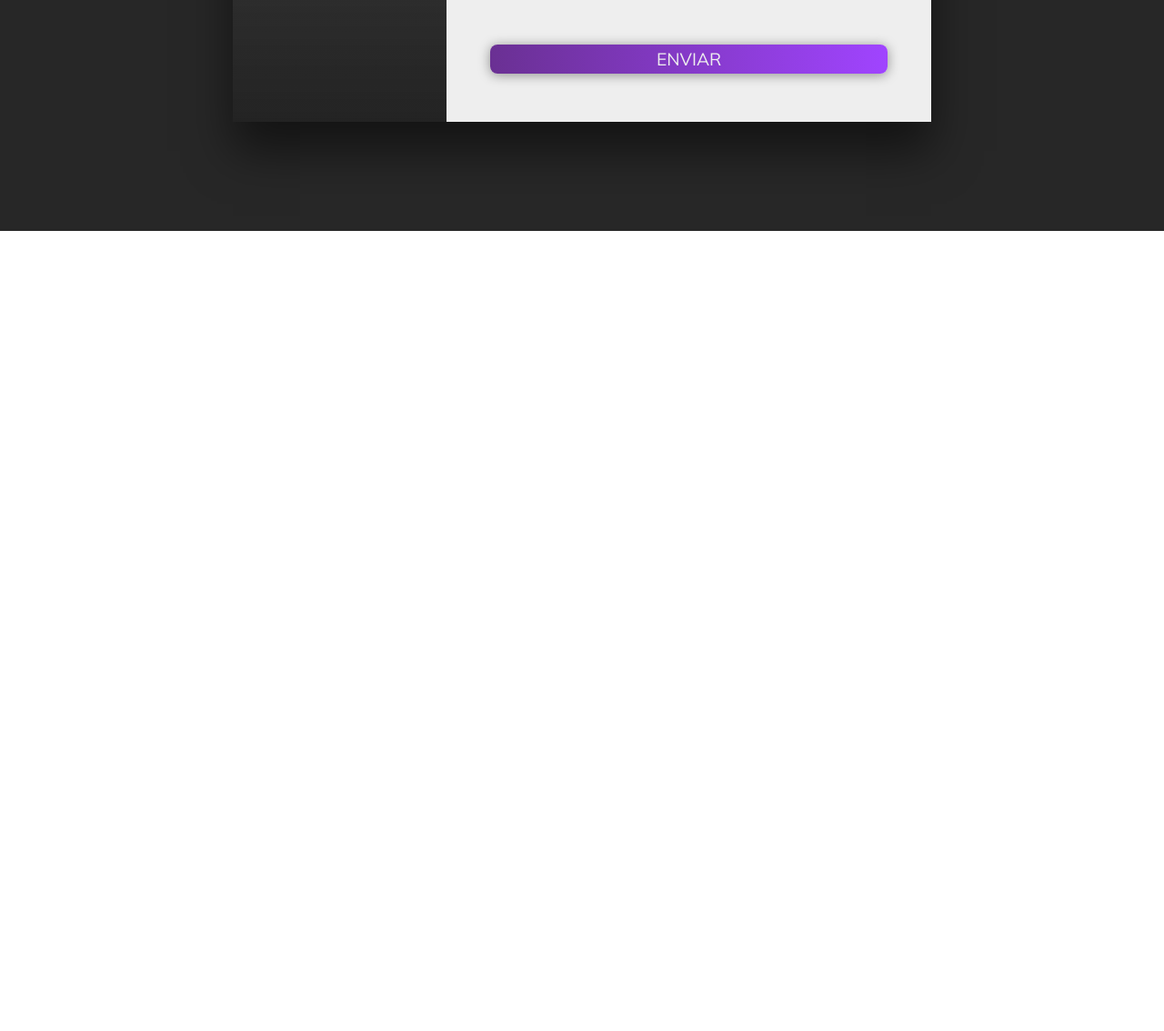
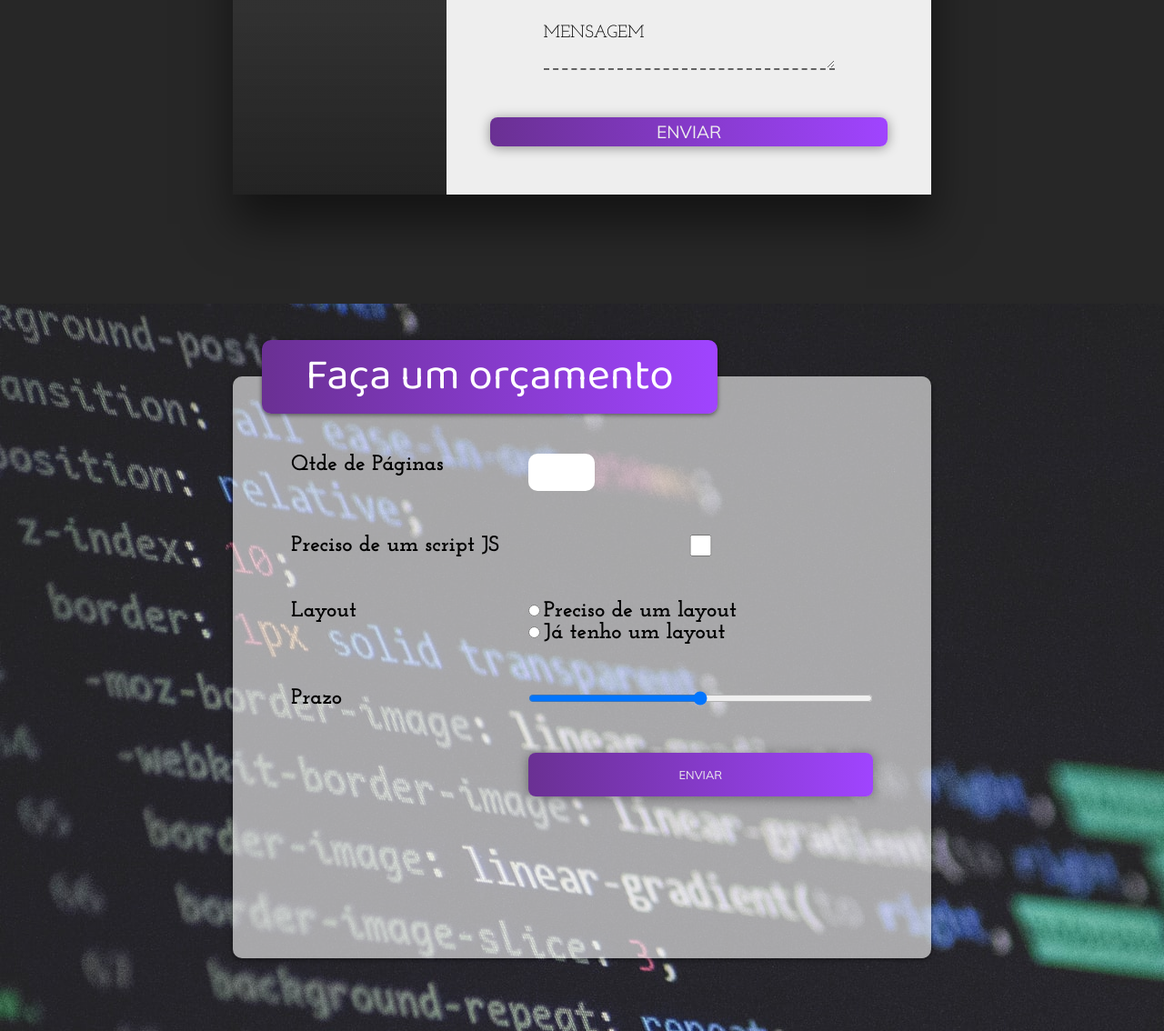
Before and after one commit to gabrielaraujo3/modelo-portfolio, a plain HTML site: page index.html in a window 1280 px wide. Shown: the part 2578-3712 px from the top of the page at 91% size. Before the commit the page ends 2832 px from the top, so only its background shows below. Drawn offline with Linux system fonts and the light colour scheme; grey boxes are pictures that could not be loaded.

Commit message:
:package: formulário de orçamento

```diff
--- a/index.html
+++ b/index.html
@@ -180,6 +180,32 @@
             </div>
         </section>
 
+        <section class="sessao-orcamento">
+            <div class="orcamento-wrapper">
+                <h1>Faça um orçamento</h1>
+                <form>
+                    <label for="qtde">Qtde de Páginas</label>
+                    <input type="number" min="1" name="qtde" id="qtde">
+                    <label for="js">Preciso de um script JS</label>
+                    <input type="checkbox" name="js" id="js">
+                    <label>Layout</label>
+                    <div class="group-layout">
+                        <div>
+                            <input type="radio" name="layout" id="layout-sim">
+                            <label for="layout-sim">Preciso de um layout</label>
+                        </div>
+                        <div>
+                            <input type="radio" name="layout" id="layout-nao">
+                            <label for="layout-nao">Já tenho um layout</label>
+                        </div>
+                    </div>
+                    <label for="prazo">Prazo</label>
+                    <input type="range" name="prazo" id="prazo">
+                    <button class="btn btn-orcamento" type="submit">Enviar</button>
+                </form>
+            </div>
+        </section>
+
     </div>
 </body>
     <script src="script.js"></script>
--- a/style.css
+++ b/style.css
@@ -318,10 +318,12 @@ header {
     width: 100%
 }
 
+
+
 .projetos {
+    margin-bottom: 5rem;
     display: flex;
     justify-content: space-evenly;
-
 }
 
 .card {
@@ -335,6 +337,7 @@ header {
     height: 100%;
     background-color: #262626;
     border-radius: .5rem;
+
 }
 
 .card-img-wrapper img {
@@ -506,3 +509,83 @@ header {
     height: 2rem;
     margin-top: 1rem;
 }
+
+.sessao-orcamento {
+    width: 100%;
+    height: 100vh;
+    background: url(imagens/bg-orcamento.jpg);
+    object-fit: cover;
+    display: flex;
+    justify-content: center;
+    align-items: center;
+}
+
+.orcamento-wrapper {
+    width: 60%;
+    height: 80%;
+    background-color: #ffffff99;
+    border-radius: 10px;
+    box-shadow: 0 0.1rem 0.3rem rgba(0, 0, 0, .5);
+    position: relative;
+}
+
+.sessao-orcamento h1 {
+    position: absolute;
+    top: -2.5rem;
+    left: 2rem;
+    background: #6a3093;
+    background: -webkit-linear-gradient(to right, #a044ff, #6a3093);
+    background: linear-gradient(to left, #a044ff, #6a3093);
+    padding: 0 3rem;
+    color: #fff;
+    font-family: var(--font-primary);
+    font-size: 3rem;
+    font-weight: lighter;
+    box-shadow: 0 0.1rem 0.3rem rgba(0, 0, 0, .5);
+    border-radius: 10px;
+}
+
+.sessao-orcamento form {
+    margin: 4rem;
+    display: grid;
+    grid-template-columns: auto 1fr;
+    column-gap: 2rem;
+    padding-top: 1.3rem;
+}
+
+.sessao-orcamento label {
+    font-family: var(--font-secundary);
+    font-size: 1.5rem;
+    font-weight: bold;
+}
+
+.sessao-orcamento input[type="number"] {
+    font-family: var(--font-secundary);
+    width: 4rem;
+    font-size: 2rem;
+    outline: none;
+    border-radius: 10px;
+    border: none;
+    padding: 0.3rem;
+}
+
+.btn-orcamento {
+    text-transform: uppercase;
+    padding: 1rem;
+    cursor: pointer;
+    grid-column: 2;
+}
+
+
+
+@media screen and (min-width: 1280px) {
+    .sessao-orcamento form {
+        row-gap: 3rem;
+    }
+}
+
+@media screen and (min-width: 1600px) {
+    .sessao-orcamento form {
+        row-gap: 6.5rem;
+    }
+}
```
Also changed, not shown: imagens/bg-orcamento.jpg (added), imagens/proj2.jpg, 2 other files.
